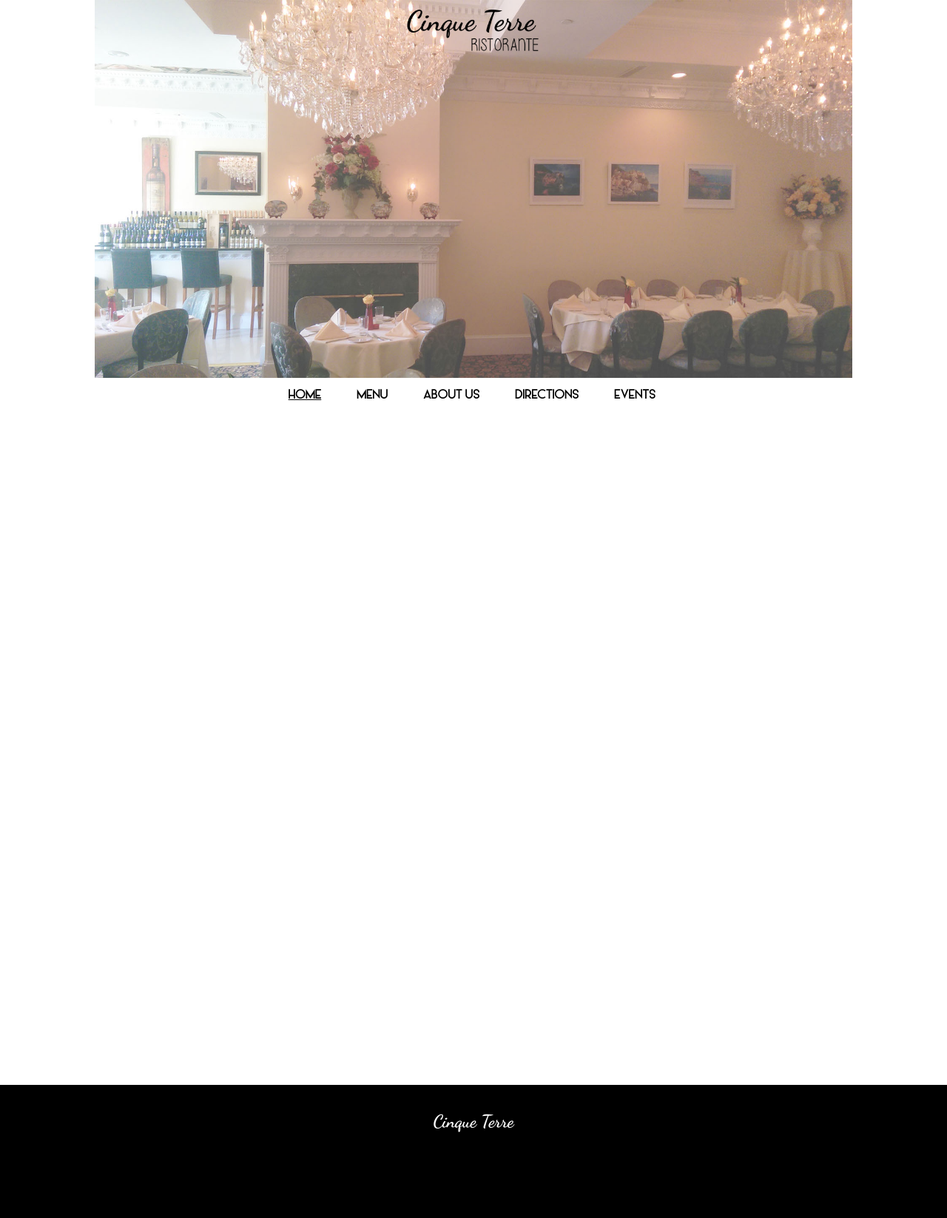
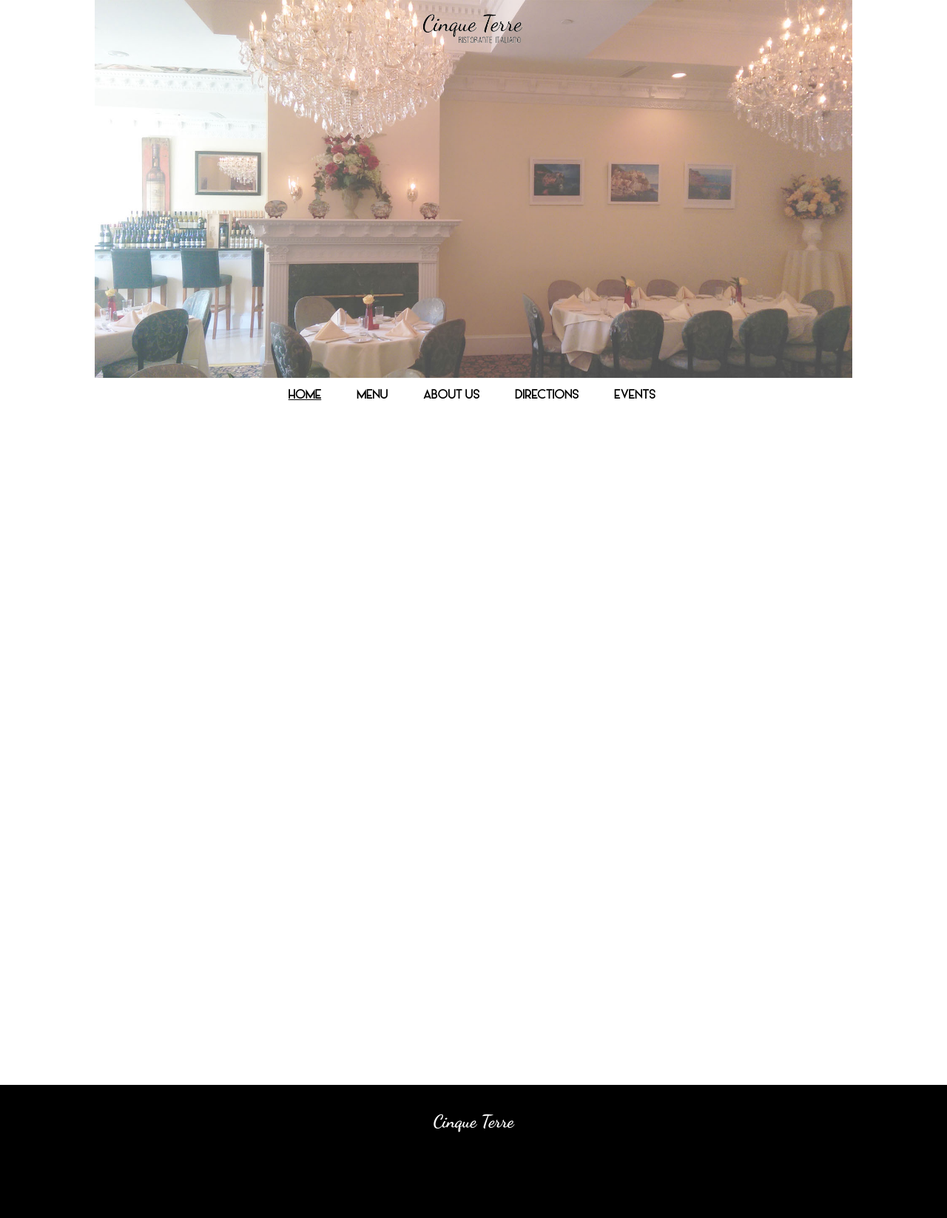
Before and after one commit to cinqueterreli/cinqueterre.github.io, a Jekyll site: the page built from 00index.html, in a window 1280 px wide. Shown: the whole page at 74% size. Built offline with Jekyll 4.4.1, drawn with Linux system fonts in a browser that asks for light colours.

Commit message:
changed to new logo

```diff
--- a/_includes/header.html
+++ b/_includes/header.html
@@ -1,6 +1,6 @@
 <header class="site-header cf">
     <div class="container">
-        <a class="site-title" href="{{site.url}}"><img class="site-logo" src="images/CTLogoB&W.png" alt="Cinque Terre"></a>
+        <a class="site-title" href="{{site.url}}"><img class="site-logo" src="images/CTLogoB&W.gif" alt="Cinque Terre"></a>
         <img src="{{ page.header }}" alt="Cinque Terre Main Dining Room" class="header-image">
         <nav class="navbar">
             <ul class="header-nav">
```
Also changed, not shown: images/CTLogoB&W.gif (added).
